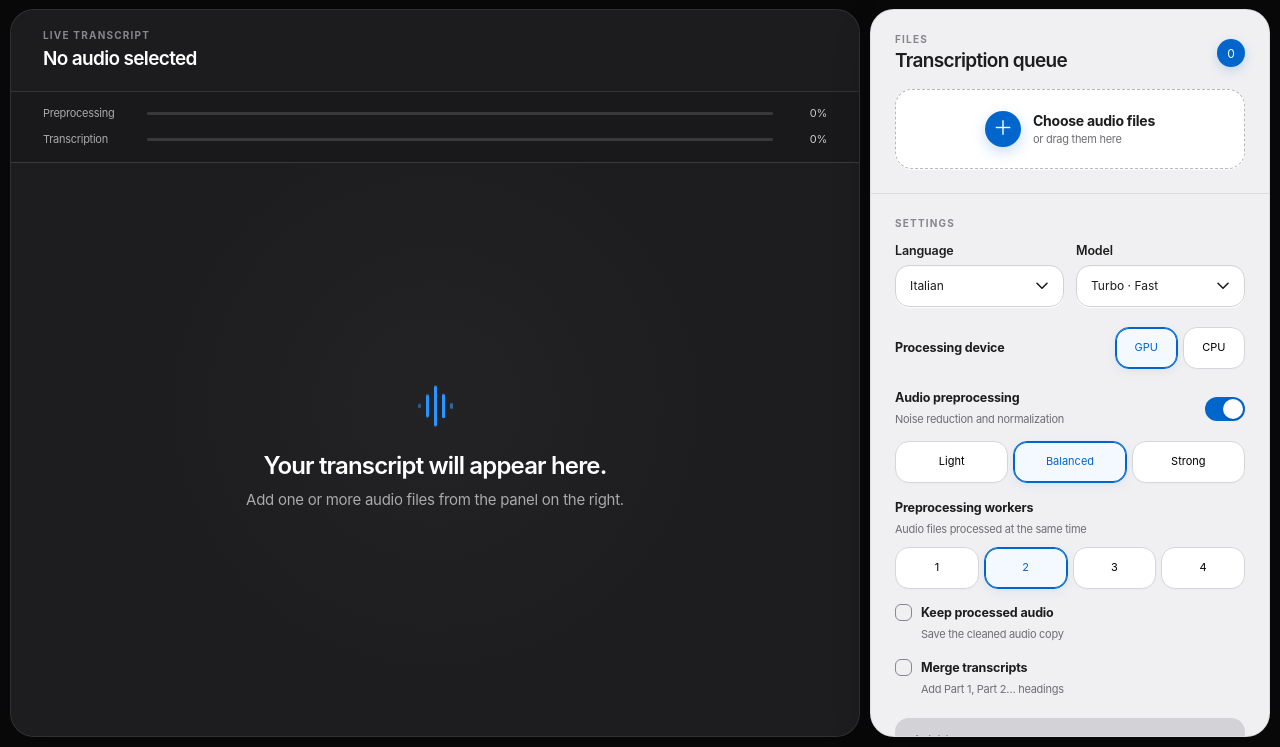
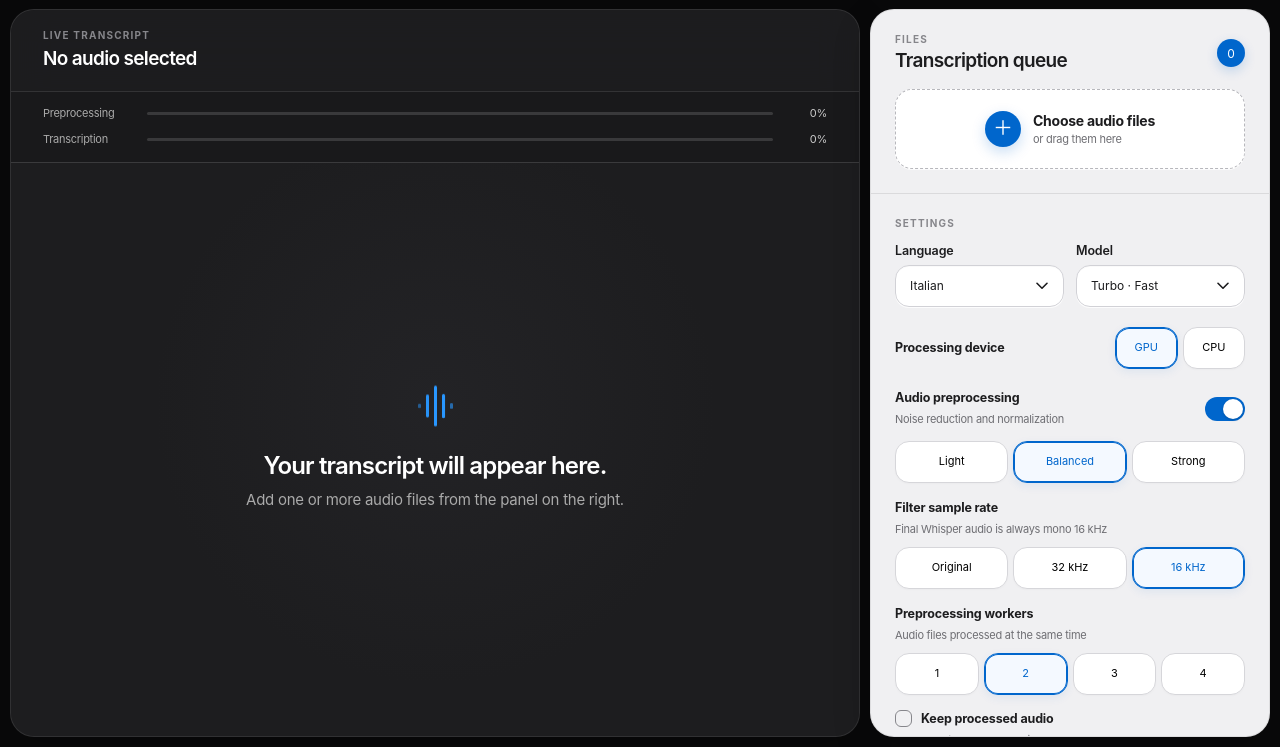
Before and after one commit to Lori-in-the-clouds/whisper-lecture-transcriber, a Flask app: page / in a window 1280 px wide. Shown: the part 53-800 px from the top of the page. Run offline with Flask 3, Linux system fonts and the light colour scheme; data that the repository does not hold is empty.

Commit message:
chore: adde Filter sample rate to speed up preprocessing

```diff
--- a/app.py
+++ b/app.py
@@ -38,6 +38,7 @@ class Job:
     merge_requested: bool
     merge_name: str
     compute_device: str
+    preprocessing_sample_rate: str = "source"
     status: str = "queued"
     phase: str = "waiting"
     progress: float = 0.0
@@ -222,7 +223,8 @@ class QueueManager:
 
         try:
             audio = self.service.prepare_audio(
-                Path(job.source_path), preprocessing_mode=job.preprocessing_mode, on_phase=on_phase,
+                Path(job.source_path), preprocessing_mode=job.preprocessing_mode,
+                preprocessing_sample_rate=job.preprocessing_sample_rate, on_phase=on_phase,
                 should_cancel=self.cancel_events[job_id].is_set,
                 should_pause=self.pause_events[job_id].is_set,
                 on_pause_state=on_pause_state,
@@ -391,6 +393,7 @@ def create_jobs():
         return jsonify({"error": "Select at least one audio file."}), 400
     model, language = request.form.get("model", "Turbo"), request.form.get("language", "it")
     mode = request.form.get("preprocessing_mode", "balanced")
+    preprocessing_sample_rate = request.form.get("preprocessing_sample_rate", "source")
     use_preprocessing = request.form.get("use_preprocessing", "true") == "true"
     preprocessing_workers = None
     if use_preprocessing:
@@ -404,6 +407,7 @@ def create_jobs():
     compute_device = request.form.get("compute_device", "gpu").lower()
     if (model not in {"Turbo", "Large"} or mode not in {"light", "balanced", "aggressive"}
             or compute_device not in {"gpu", "cpu"}
+            or preprocessing_sample_rate not in {"source", "32000", "16000"}
             or (preprocessing_workers is not None and preprocessing_workers not in range(1, 5))):
         return jsonify({"error": "Invalid configuration."}), 400
     if not re.fullmatch(r"[a-zA-Z-]{2,12}|auto", language):
@@ -418,7 +422,7 @@ def create_jobs():
         job_id = uuid.uuid4().hex
         stored_path = UPLOAD_DIR / f"{job_id}{extension}"
         upload.save(stored_path)
-        jobs.append(Job(job_id, group_id, original, str(stored_path), model, language, use_preprocessing, mode, keep_processed, merge_requested, merge_name, compute_device))
+        jobs.append(Job(job_id, group_id, original, str(stored_path), model, language, use_preprocessing, mode, keep_processed, merge_requested, merge_name, compute_device, preprocessing_sample_rate))
     manager.add(jobs, preprocessing_workers)
     return jsonify({"group_id": group_id, "jobs": [asdict(job) for job in jobs]}), 201
 
--- a/static/app.js
+++ b/static/app.js
@@ -80,11 +80,13 @@ function bindSegmented(id) {
   };
 }
 bindSegmented('#preprocessModes');
+bindSegmented('#preprocessSampleRate');
 bindSegmented('#preprocessWorkers');
 bindSegmented('#computeDevices');
 function syncPreprocessControls() {
   const disabled = !$('#usePreprocessing').checked;
   $('#preprocessModes').classList.toggle('disabled', disabled);
+  $('#preprocessSampleRateSetting').classList.toggle('disabled', disabled);
   $('#preprocessWorkerSetting').classList.toggle('disabled', disabled);
 }
 $('#usePreprocessing').onchange = syncPreprocessControls;
@@ -104,6 +106,7 @@ startButton.onclick = async () => {
   form.append('compute_device', $('#computeDevices .active').dataset.value);
   form.append('use_preprocessing', $('#usePreprocessing').checked);
   form.append('preprocessing_mode', $('#preprocessModes .active').dataset.value);
+  form.append('preprocessing_sample_rate', $('#preprocessSampleRate .active').dataset.value);
   form.append('preprocessing_workers', $('#preprocessWorkers .active').dataset.value);
   form.append('keep_processed_audio', $('#keepProcessed').checked);
   form.append('merge_requested', mergeFiles.checked);
--- a/static/polish.css
+++ b/static/polish.css
@@ -133,9 +133,10 @@ body:not(.is-transcribing) .transcript-text::after { animation-play-state: pause
   box-shadow: inset 0 0 0 1px var(--blue), 0 3px 10px rgba(0, 102, 204, .08);
 }
 
-.worker-setting { margin-top: 16px; }
+.sampling-setting, .worker-setting { margin-top: 16px; }
+.sample-rate-selector { margin-top: 8px; }
 .worker-selector { grid-template-columns: repeat(4, 1fr); margin-top: 8px; }
-.worker-setting.disabled { opacity: .4; pointer-events: none; }
+.sampling-setting.disabled, .worker-setting.disabled { opacity: .4; pointer-events: none; }
 .switch span { transition: background-color .24s ease, box-shadow .24s ease; }
 .switch span:hover { box-shadow: 0 0 0 4px rgba(0, 102, 204, .08); }
 .switch span::after { box-shadow: 0 1px 3px rgba(0, 0, 0, .18); transition: left .28s var(--ease-spring), transform .2s ease; }
--- a/templates/index.html
+++ b/templates/index.html
@@ -43,6 +43,7 @@
             <div class="device-setting"><strong>Processing device</strong><div class="segmented device-selector" id="computeDevices"><button class="active" data-value="gpu">GPU</button><button data-value="cpu">CPU</button></div></div>
             <div class="option-title"><div><strong>Audio preprocessing</strong><small>Noise reduction and normalization</small></div><label class="switch"><input id="usePreprocessing" type="checkbox" checked><span></span></label></div>
             <div class="segmented preprocessing-selector" id="preprocessModes"><button data-value="light">Light</button><button class="active" data-value="balanced">Balanced</button><button data-value="aggressive">Strong</button></div>
+            <div class="sampling-setting" id="preprocessSampleRateSetting"><div class="option-title"><div><strong>Filter sample rate</strong><small>Final Whisper audio is always mono 16 kHz</small></div></div><div class="segmented sample-rate-selector" id="preprocessSampleRate"><button data-value="source">Original</button><button data-value="32000">32 kHz</button><button class="active" data-value="16000">16 kHz</button></div></div>
             <div class="worker-setting" id="preprocessWorkerSetting"><div class="option-title"><div><strong>Preprocessing workers</strong><small>Audio files processed at the same time</small></div></div><div class="segmented worker-selector" id="preprocessWorkers"><button data-value="1">1</button><button class="active" data-value="2">2</button><button data-value="3">3</button><button data-value="4">4</button></div></div>
             <label class="check-row"><input id="keepProcessed" type="checkbox"><span class="custom-check"></span><span><strong>Keep processed audio</strong><small>Save the cleaned audio copy</small></span></label>
             <label class="check-row"><input id="mergeFiles" type="checkbox"><span class="custom-check"></span><span><strong>Merge transcripts</strong><small>Add Part 1, Part 2… headings</small></span></label>
```
Also changed, not shown: transcription_service.py (+14 -4 lines), readme.md.
